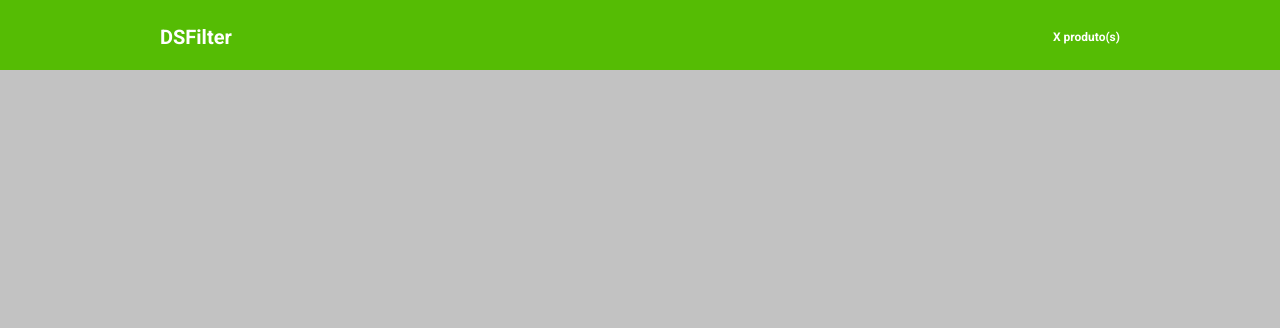
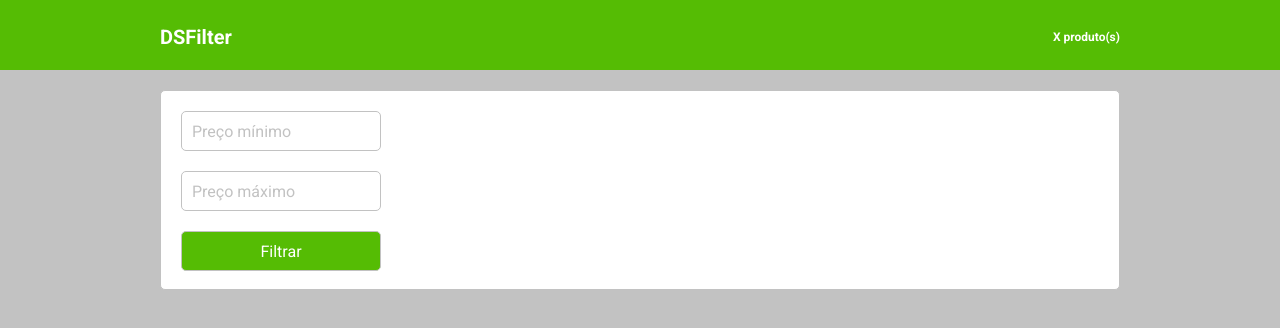
Before and after one commit to EduardoGomes1982/desafio-dsfilter, a React (Vite) app in the folder frontend/: page / in a window 1280 px wide. Shown: the top 328 px of the page. Built offline with nearby package versions, Linux system fonts and the light colour scheme.

Commit message:
Filter Form

```diff
--- a/frontend/src/components/Filter/index.tsx
+++ b/frontend/src/components/Filter/index.tsx
@@ -2,8 +2,12 @@ import "./styles.css";
 
 export default function Filter() {
     return(
-        <section id="filter-section">
-
+        <section id="filter-section" className="ds-container ds-filter-card">
+            <form id="filter-frm">
+                <input id="min-price" name="minPrice" type="text" placeholder="Preço mínimo" />
+                <input id="max-price" name="maxPrice" type="text" placeholder="Preço máximo" />
+                <input type="submit" value="Filtrar" />
+            </form>
         </section>
     )
 }
--- a/frontend/src/components/Filter/styles.css
+++ b/frontend/src/components/Filter/styles.css
@@ -0,0 +1,32 @@
+.ds-filter-card {
+    background-color: var(--ds-color-bg-secondary);
+    height: 200px;
+    border-radius: 5px;
+    border: 1px solid var(--ds-color-border-primary);
+    padding: 20px;
+}
+
+#filter-frm {
+    display: flex;
+    flex-direction: column;
+    gap: 20px;
+}
+
+#filter-frm input {
+    height: 40px;
+    max-width: 200px;
+    border-radius: 5px;
+    padding: 10px;
+    font-size: 16px;
+    border: 1px solid var(--ds-color-border-primary);
+    outline: none;
+}
+
+#filter-frm input::placeholder {
+    color: var(--ds-color-text-secondary);
+}
+
+#filter-frm input[type="submit"] {
+    background-color: var(--ds-color-bg-tertiary);
+    color: var(--ds-color-text-primary);
+}
```
